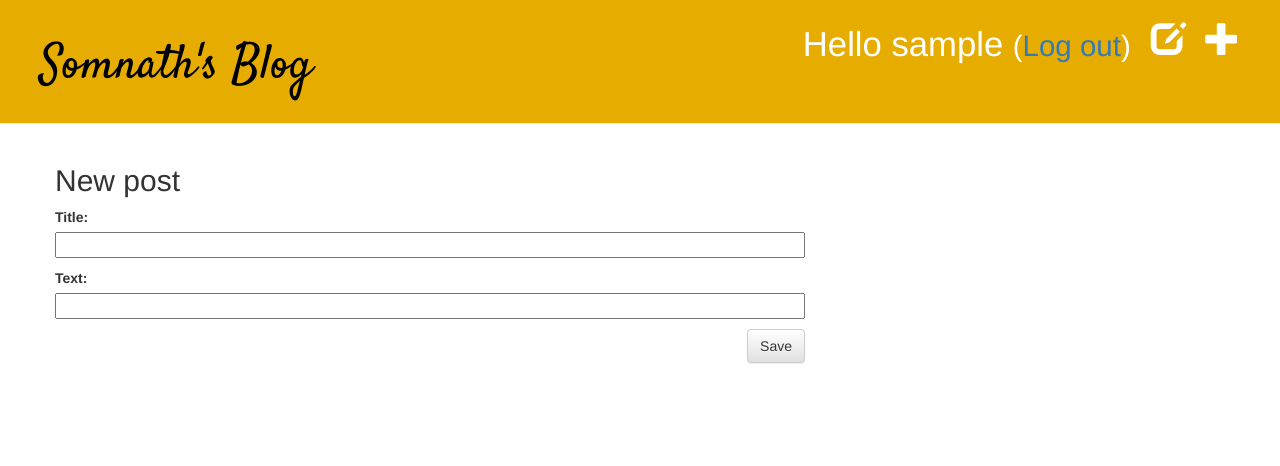
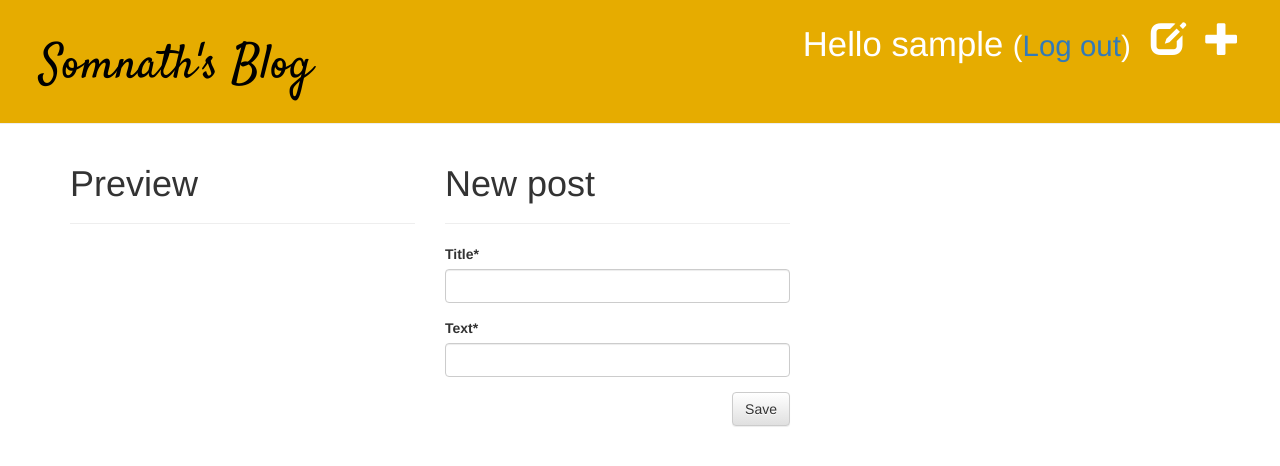
Before and after one commit to WizArdZ3658/my-first-blog, a Django app: page /post/new/ in a window 1280 px wide. Shown: the top 466 px of the page. Run offline with Django 3.2, Linux system fonts and the light colour scheme; the visitor is signed in with stand-in values (Sample User, id 1); some libraries are stand-ins or nearby versions.

Commit message:
markdown feature implemented along with preview

```diff
--- a/blog/static/css/blog.css
+++ b/blog/static/css/blog.css
@@ -48,3 +48,20 @@
 .comment {
     margin: 20px 0px 20px 20px;
 }
+
+.wmd-preview {
+    display: none;
+}
+
+div.wmd-panel {
+    margin-left: 0%;
+    margin-right: 0%;
+}
+
+div.wmd-button-bar {
+    background-color: white;
+}
+
+textarea.wmd-input {
+    background-color: white;
+}
--- a/blog/templates/blog/base.html
+++ b/blog/templates/blog/base.html
@@ -67,6 +67,30 @@
                     var markedContent = marked(content)
                     $(this).html(markedContent)
                 })
+
+                var contentInput = $("#wmd-input-id_text")
+
+                function setContent(value){
+                    var markedContent = marked(value)
+                    $("#preview-content").html(markedContent)
+                }
+                setContent(contentInput.val())
+
+                contentInput.keyup(function(){
+                    var newContent = $(this).val()
+                    setContent(newContent)
+                })
+
+                var titleInput = $("#id_title")
+                function setTitle(value){
+                    $("#preview-title").text(value)
+                }
+                setTitle(titleInput.val())
+
+                titleInput.keyup(function(){
+                    var newContent = $(this).val()
+                    setTitle(newContent)
+                })
             })
         </script>
     </body>
--- a/blog/templates/blog/post_edit.html
+++ b/blog/templates/blog/post_edit.html
@@ -1,20 +1,28 @@
 {% extends 'blog/base.html' %}
+
+{% load crispy_forms_tags %}
 
 {% block head_extra %}
     {{ form.media }}
 {% endblock head_extra %}
 
 {% block content %}
+    <div class="col-sm-6">
+        <h1>Preview</h1>
+        <hr/>
+        <div class="content-preview">
+            <h3 id="preview-title"></h3>
+            <p id="preview-content"></p>
+        </div>
+    </div>
 
-    <div>
-
-        <h2>New post</h2>
-
+    <div class="col-sm-6">
+        <h1>New post</h1>
+        <hr/>
         <form method="POST" class="post-form" enctype='multipart/form-data'>{% csrf_token %}
-            {{ form.as_p }}
+            {{ form|crispy }}
             <button type="submit" class="save btn btn-default">Save</button>
         </form>
-
     </div>
 
 {% endblock %}
--- a/blog/templates/blog/post_list.html
+++ b/blog/templates/blog/post_list.html
@@ -7,7 +7,7 @@
                 {{ post.published_date }}
             </div>
             <h2 class="blog-title-cursive"><a href="{% url 'post_detail' post.pk %}">{{ post.title }}</a></h2>
-            <p class="">{{ post.get_markdown|truncatechars:50 }}</p>
+            <p class="">{{ post.get_markdown|truncatechars_html:10 }}</p>
             <span>{{ post.likes.count }} Like{{ post.likes.count|pluralize }}</span>
             <a href="{% url 'post_detail' post.pk %}">Comments: {{ post.approved_comments.count }}</a>
         </div>
--- a/mysite/settings.py
+++ b/mysite/settings.py
@@ -31,7 +31,10 @@
     'rest_framework',
     'pagedown',
     'markdown_deux',
+    'crispy_forms',
 ]
+
+CRISPY_TEMPLATE_PACK = 'bootstrap3'
 
 MIDDLEWARE = [
     'django.middleware.security.SecurityMiddleware',
@@ -134,7 +137,7 @@
 """
 http POST http://127.0.0.1:8000/api-token-auth/  username=user password=pass
 
-http http://127.0.0.1:8000/api/posts/ "Authorization: JWT <token>"
+http http://127.0.0.1:8000/api/posts/ "Authorization: JWT eyJ0eXAiOiJKV1QiLCJhbGciOiJIUzI1NiJ9.eyJ1c2VyX2lkIjoyLCJ1c2VybmFtZSI6IndpbmdtYW5fXzciLCJleHAiOjE1OTA4NTkyNDAsImVtYWlsIjoiIn0.H9kjU7ejMxXBAJK6qDHr_yhpCMnXqfrK1oAQItp7C2I"
 
 http POST http://127.0.0.1:8000/api/posts/create/ title="title" text="text" "Authorization: JWT <token>"
 """
```
